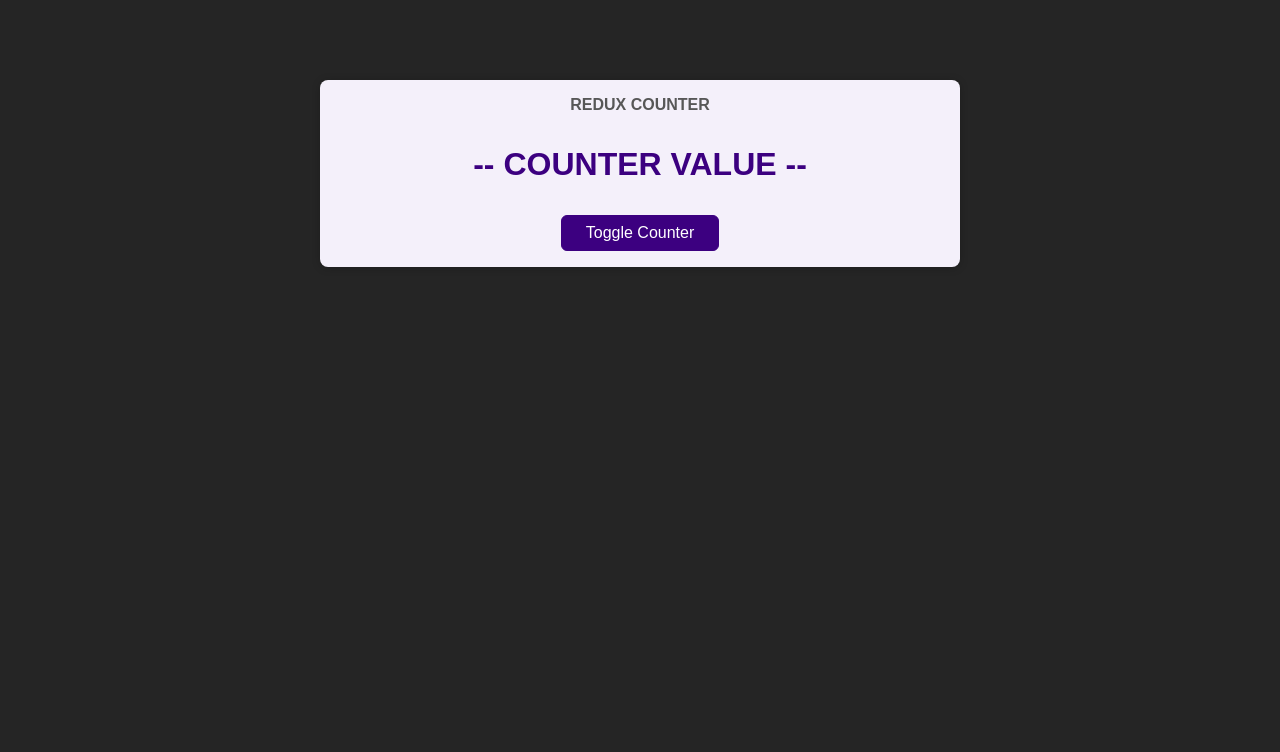
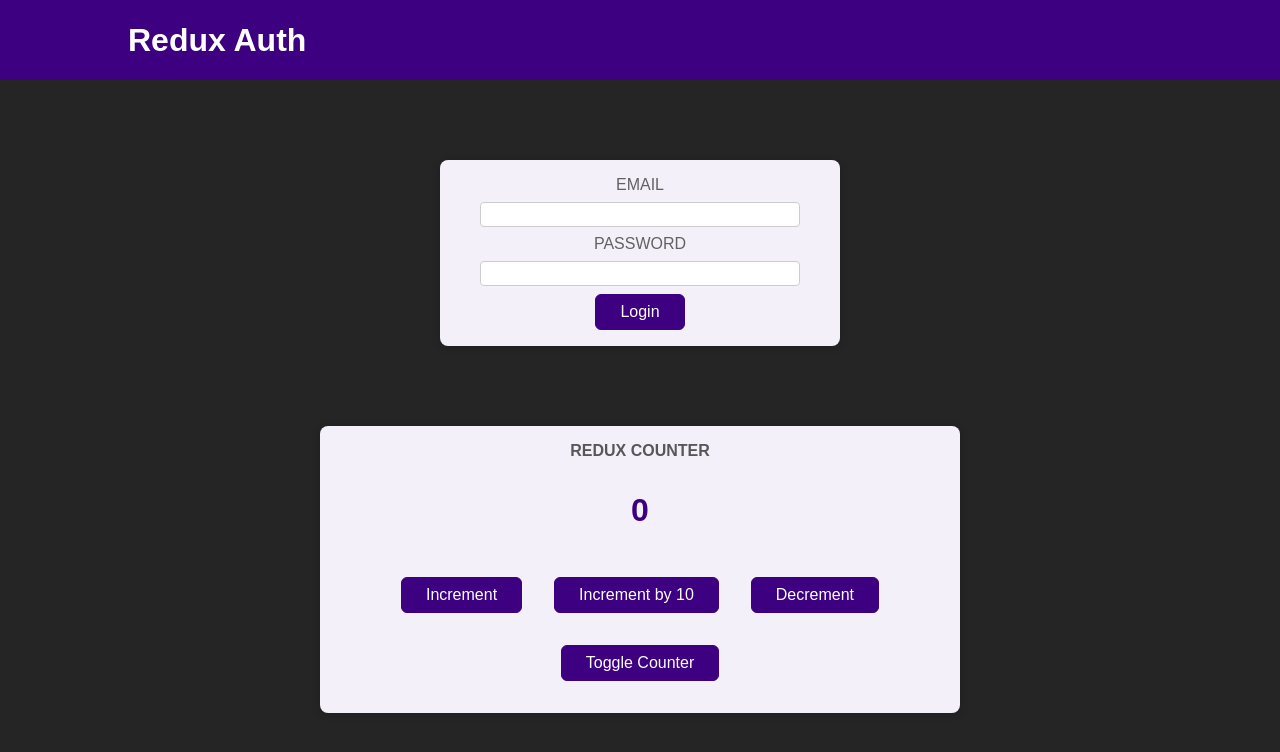
Before and after one commit to hens-virtuella-varld/react-complete-guide-code-along, a React (Create React App) app: page / in a window 1280 px wide. Shown: the top 752 px of the page. Built offline with nearby package versions, Linux system fonts and the light colour scheme.

Commit message:
feat: finished the course samples

```diff
--- a/package.json
+++ b/package.json
@@ -3,6 +3,7 @@
   "version": "0.1.0",
   "private": true,
   "dependencies": {
+    "@reduxjs/toolkit": "^2.2.8",
     "@testing-library/jest-dom": "^5.11.9",
     "@testing-library/react": "^11.2.5",
     "@testing-library/user-event": "^12.6.3",
@@ -10,7 +11,6 @@
     "react-dom": "^18.0.0",
     "react-redux": "^9.1.2",
     "react-scripts": "^5.0.1",
-    "redux": "^5.0.1",
     "web-vitals": "^1.1.0"
   },
   "scripts": {
--- a/src/App.js
+++ b/src/App.js
@@ -1,9 +1,23 @@
-import Counter from './components/Counter';
+import { Fragment } from 'react';
+import { useSelector } from 'react-redux';
 
 
+import Counter from './components/Counter';
+import Header from './components/Header';
+import Auth from './components/Auth';
+import UserProfile from './components/UserProfile';
+
 function App() {
+  const isAuth = useSelector(
+    (state) => state.auth.isAuthenticated
+  );
+
   return (
-    <Counter />
+    <Fragment>
+      <Header />
+      {isAuth ? <UserProfile /> : <Auth />}
+      <Counter />
+    </Fragment>
   );
 }
 
--- a/src/components/Auth.js
+++ b/src/components/Auth.js
@@ -1,10 +1,21 @@
+import { useDispatch } from 'react-redux';
+
+import { authActions } from '../store/auth';
+
 import classes from './Auth.module.css';
 
 const Auth = () => {
+  const dispatch = useDispatch();
+
+  function loginHandler(event) {
+    event.preventDefault();
+    dispatch(authActions.login());
+  }
+
   return (
     <main className={classes.auth}>
       <section>
-        <form>
+        <form onSubmit={loginHandler}>
           <div className={classes.control}>
             <label htmlFor='email'>Email</label>
             <input type='email' id='email' />
--- a/src/components/Counter.js
+++ b/src/components/Counter.js
@@ -1,15 +1,83 @@
+// import { Component } from 'react';
+import { useSelector, useDispatch } from 'react-redux';
+
+import { counterActions } from '../store/counter';
 import classes from './Counter.module.css';
 
 const Counter = () => {
-  const toggleCounterHandler = () => {};
+  const dispatch = useDispatch();
+  const counter = useSelector((state) => state.counter.counter);
+  const show = useSelector((state) => state.counter.showCounter);
+
+  function incrementHandler() {
+    dispatch(counterActions.increment());
+  }
+
+  function increaseHandler() {
+    dispatch(counterActions.increase(10));
+  }
+
+  function decrementHandler() {
+    dispatch(counterActions.decrement());
+  }
+
+  function toggleCounterHandler() {
+    dispatch(counterActions.toggleCounter());
+  }
 
   return (
     <main className={classes.counter}>
       <h1>Redux Counter</h1>
-      <div className={classes.value}>-- COUNTER VALUE --</div>
+      {show && <div className={classes.value}> {counter}</div>}
+      <div>
+        <button onClick={incrementHandler}>Increment</button>
+        <button onClick={increaseHandler}>Increment by 10</button>
+        <button onClick={decrementHandler}>Decrement</button>
+      </div>
       <button onClick={toggleCounterHandler}>Toggle Counter</button>
     </main>
   );
 };
 
 export default Counter;
+
+// class Counter extends Component {
+//   incrementHandler() {
+//     this.props.increment();
+//   }
+
+//   decrementHandler() {
+//     this.props.decrement();
+//   }
+
+//   toggleCounterHandler() {}
+
+//   render() {
+//     return (
+//       <main className={classes.counter}>
+//         <h1>Redux Counter</h1>
+//         <div className={classes.value}> {this.props.counter}</div>
+//         <div>
+//           <button onClick={this.incrementHandler.bind(this)}>Increment</button>
+//           <button onClick={this.decrementHandler.bind(this)}>Decrement</button>
+//         </div>
+//         <button onClick={this.toggleCounterHandler}>Toggle Counter</button>
+//       </main>
+//     );
+//   }
+// }
+
+// const mapStateToProps = (state) => {
+//   return {
+//     counter: state.counter,
+//   };
+// };
+
+// const mapDispatchToProps = (dispatch) => {
+//   return {
+//     increment: () => dispatch({ type: 'increment' }),
+//     decrement: () => dispatch({ type: 'decrement' }),
+//   };
+// };
+
+// export default connect(mapStateToProps, mapDispatchToProps)(Counter);
--- a/src/components/Counter.module.css
+++ b/src/components/Counter.module.css
@@ -21,3 +21,7 @@
   margin: 2rem 0;
   font-weight: bold;
 }
+
+.counter button {
+  margin: 1rem;
+}
--- a/src/components/Header.js
+++ b/src/components/Header.js
@@ -1,9 +1,22 @@
+import { useSelector, useDispatch } from 'react-redux';
+
+import { authActions } from '../store/auth';
+
 import classes from './Header.module.css';
 
 const Header = () => {
+  const isAuth = useSelector((state) => state.auth.isAuthenticated);
+
+  const dispatch = useDispatch();
+
+  function logoutHandler() {
+    dispatch(authActions.logout());
+  }
+
   return (
     <header className={classes.header}>
       <h1>Redux Auth</h1>
+      {isAuth && (
         <nav>
           <ul>
             <li>
@@ -13,10 +26,11 @@
               <a href='/'>My Sales</a>
             </li>
             <li>
-            <button>Logout</button>
+              <button onClick={logoutHandler}>Logout</button>
             </li>
           </ul>
         </nav>
+      )}
     </header>
   );
 };
--- a/src/index.js
+++ b/src/index.js
@@ -1,8 +1,14 @@
 import React from 'react';
 import ReactDOM from 'react-dom/client';
+import { Provider } from 'react-redux';
 
 import './index.css';
 import App from './App';
+import store from './store/index';
 
 const root = ReactDOM.createRoot(document.getElementById('root'));
-root.render(<App />);
+root.render(
+  <Provider store={store}>
+    <App />
+  </Provider>
+);
--- /dev/null
+++ b/src/store/auth.js
@@ -0,0 +1,22 @@
+import { createSlice } from '@reduxjs/toolkit';
+
+const initialAuthState = {
+  isAuthenticated: false,
+};
+
+const authSlice = createSlice({
+  name: 'authentication',
+  initialState: initialAuthState,
+  reducers: {
+    login(state) {
+      state.isAuthenticated = true;
+    },
+    logout(state) {
+      state.isAuthenticated = false;
+    },
+  },
+});
+
+export const authActions = authSlice.actions;
+
+export default authSlice.reducer;
--- /dev/null
+++ b/src/store/counter.js
@@ -0,0 +1,26 @@
+import { createSlice } from '@reduxjs/toolkit';
+
+const initialCounterState = { counter: 0, showCounter: true };
+
+const counterSlice = createSlice({
+  name: 'counter',
+  initialState: initialCounterState,
+  reducers: {
+    increment(state) {
+      state.counter++;
+    },
+    decrement(state) {
+      state.counter--;
+    },
+    increase(state, action) {
+      state.counter = state.counter + action.payload;
+    },
+    toggleCounter(state) {
+      state.showCounter = !state.showCounter;
+    },
+  },
+});
+
+export const counterActions = counterSlice.actions;
+
+export default counterSlice.reducer;
--- /dev/null
+++ b/src/store/index.js
@@ -0,0 +1,13 @@
+import { configureStore } from '@reduxjs/toolkit';
+
+import counterReducer from './counter';
+import authReducer from './auth';
+
+const store = configureStore({
+  reducer: {
+    counter: counterReducer,
+    auth: authReducer,
+  },
+});
+
+export default store;
```
Also changed, not shown: 1 other file (tests, documents, lock files or other folders). Lines whose indentation alone changed are shown as unchanged.
